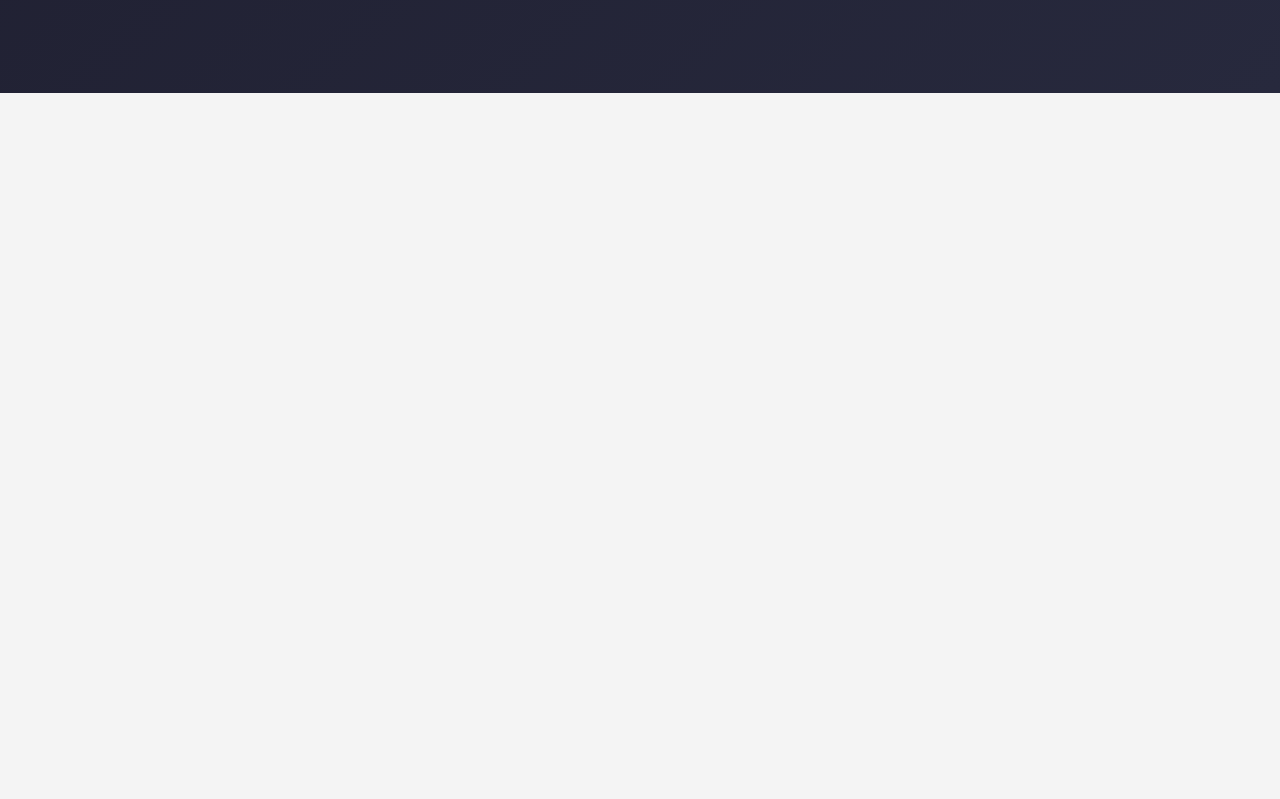
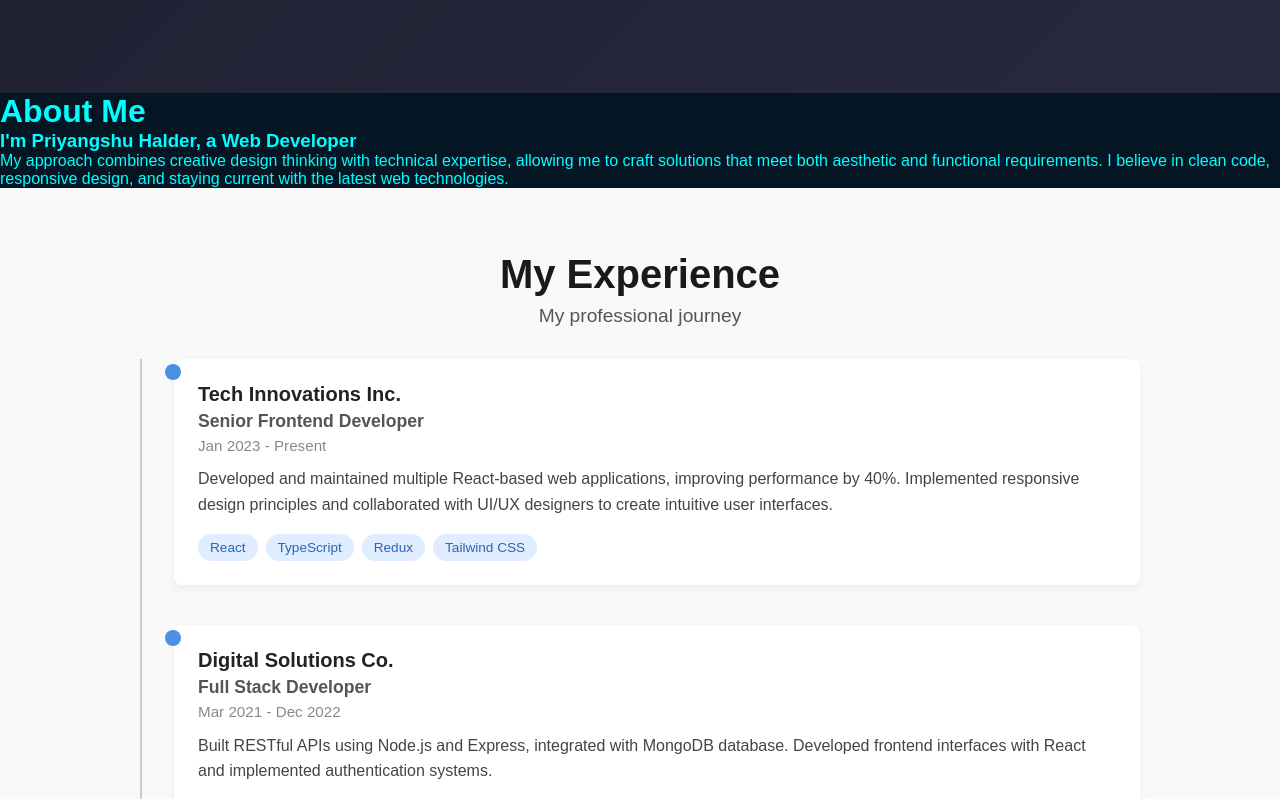
Before and after one commit to priyangshu-halder/react-basics, a React (Vite) app in the folder folio_vite/: page / in a window 1280 px wide. Shown: the part 780-1579 px from the top of the page. Before the commit the page ends 873 px from the top, so only its background shows below. Built offline with nearby package versions, Linux system fonts and the light colour scheme.

Commit message:
add Experience component

```diff
--- a/folio_vite/src/App.jsx
+++ b/folio_vite/src/App.jsx
@@ -1,14 +1,20 @@
-import './App.css'
+import styles from './App.module.css'
 import Navbar from './components/Navbar/Navbar'
 import Hero from './components/Hero/Hero'
+import About from './components/About/About'
+import Experience from './components/Experience/Experience'
+import Contact from './components/Contact/Contact'
 function App() {
 
 
   return (
     <>
-      <div className='{styles.App}'>
+      <div className={styles.App}>
         <Navbar/>
         <Hero/>
+        <About/>
+        <Experience/>
+        <Contact/>
       </div>
     </>
   )
--- /dev/null
+++ b/folio_vite/src/components/About/About.jsx
@@ -0,0 +1,17 @@
+import React from "react";
+import styles from './About.module.css'
+
+const About = () => {
+    return (
+        <div>
+            <h1>About Me</h1>
+            <h3>I'm Priyangshu Halder, a Web Developer</h3>
+            <p>My approach combines creative design thinking with technical expertise, allowing me to craft solutions that meet both aesthetic and functional requirements. I believe in clean code, responsive design, and staying current with the latest web technologies.</p>
+            <div>
+                {/* other features */}
+            </div>
+        </div>
+    );
+};
+
+export default About;
--- /dev/null
+++ b/folio_vite/src/components/Contact/Contact.jsx
@@ -0,0 +1,26 @@
+import React from "react";
+import styles from "./Contact.module.css"
+
+const Contact = () => {
+    return (
+        <div>
+            <h1>Contact</h1>
+            <div>
+                <div>
+                    <h4 >Email</h4>
+                    <p >hello@example.com</p>
+                </div>
+                <div>
+                    <h4 >Location</h4>
+                    <p >San Francisco, CA</p>
+                </div>
+                <div>
+                    <h4 >Availability</h4>
+                    <p >Freelance & Full-time</p>
+                </div>
+            </div>
+        </div>
+    );
+};
+
+export default Contact
--- /dev/null
+++ b/folio_vite/src/components/Experience/Experience.jsx
@@ -0,0 +1,62 @@
+import React from "react";
+import styles from "./Experience.module.css"
+
+const Experience = () => {
+
+    const experienceData = [
+        {
+            id: 1,
+            company: "Tech Innovations Inc.",
+            position: "Senior Frontend Developer",
+            period: "Jan 2023 - Present",
+            description: "Developed and maintained multiple React-based web applications, improving performance by 40%. Implemented responsive design principles and collaborated with UI/UX designers to create intuitive user interfaces.",
+            skills: ["React", "TypeScript", "Redux", "Tailwind CSS"]
+        },
+        {
+            id: 2,
+            company: "Digital Solutions Co.",
+            position: "Full Stack Developer",
+            period: "Mar 2021 - Dec 2022",
+            description: "Built RESTful APIs using Node.js and Express, integrated with MongoDB database. Developed frontend interfaces with React and implemented authentication systems.",
+            skills: ["Node.js", "Express", "MongoDB", "React", "JWT"]
+        },
+        {
+            id: 3,
+            company: "WebTech Startup",
+            position: "Junior Web Developer",
+            period: "Jun 2020 - Feb 2021",
+            description: "Assisted in developing responsive websites for clients across various industries. Implemented designs from Figma mockups and collaborated in an agile development environment.",
+            skills: ["HTML", "CSS", "JavaScript", "Git", "Responsive Design"]
+        }
+    ];
+
+    return (
+        <section id="experience" className={styles.experience}>
+            <div className={styles.container}>
+                <h2 className={styles.sectionTitle}>My Experience</h2>
+                <p className={styles.sectionSubtitle}>My professional journey</p>
+
+                <div className={styles.timeline}>
+                    {experienceData.map((exp) => (
+                        <div key={exp.id} className={styles.timelineItem}>
+                            <div className={styles.timelineDot}></div>
+                            <div className={styles.timelineContent}>
+                                <h3 className={styles.companyName}>{exp.company}</h3>
+                                <h4 className={styles.position}>{exp.position}</h4>
+                                <p className={styles.period}>{exp.period}</p>
+                                <p className={styles.description}>{exp.description}</p>
+                                <div className={styles.skills}>
+                                    {exp.skills.map((skill, index) => (
+                                        <span key={index} className={styles.skill}>{skill}</span>
+                                    ))}
+                                </div>
+                            </div>
+                        </div>
+                    ))}
+                </div>
+            </div>
+        </section>
+    );
+}
+
+export default Experience
--- /dev/null
+++ b/folio_vite/src/components/Experience/Experience.module.css
@@ -0,0 +1,93 @@
+.experience {
+    padding: 4rem 2rem;
+    background-color: #f9f9f9;
+  }
+
+  .container {
+    max-width: 1000px;
+    margin: 0 auto;
+  }
+
+  .sectionTitle {
+    font-size: 2.5rem;
+    font-weight: bold;
+    margin-bottom: 0.5rem;
+    text-align: center;
+    color: #1a1a1a;
+  }
+
+  .sectionSubtitle {
+    font-size: 1.2rem;
+    margin-bottom: 2rem;
+    text-align: center;
+    color: #555;
+  }
+
+  .timeline {
+    position: relative;
+    padding-left: 2rem;
+    border-left: 2px solid #ccc;
+  }
+
+  .timelineItem {
+    margin-bottom: 2.5rem;
+    position: relative;
+  }
+
+  .timelineDot {
+    width: 16px;
+    height: 16px;
+    background-color: #4a90e2;
+    border-radius: 50%;
+    position: absolute;
+    left: -9px;
+    top: 5px;
+  }
+
+  .timelineContent {
+    background: #fff;
+    padding: 1.5rem;
+    border-radius: 8px;
+    box-shadow: 0 4px 10px rgba(0, 0, 0, 0.05);
+  }
+
+  .companyName {
+    font-size: 1.25rem;
+    font-weight: 600;
+    color: #222;
+    margin: 0;
+  }
+
+  .position {
+    font-size: 1.1rem;
+    color: #555;
+    margin: 0.3rem 0;
+  }
+
+  .period {
+    font-size: 0.95rem;
+    color: #888;
+    margin-bottom: 0.8rem;
+  }
+
+  .description {
+    font-size: 1rem;
+    color: #444;
+    line-height: 1.6;
+    margin-bottom: 1rem;
+  }
+
+  .skills {
+    display: flex;
+    flex-wrap: wrap;
+    gap: 0.5rem;
+  }
+
+  .skill {
+    background-color: #e0ecff;
+    color: #2a66b2;
+    padding: 0.4rem 0.75rem;
+    border-radius: 20px;
+    font-size: 0.85rem;
+    font-weight: 500;
+  }
--- a/folio_vite/src/components/Navbar/Navbar.jsx
+++ b/folio_vite/src/components/Navbar/Navbar.jsx
@@ -8,9 +8,9 @@ const Navbar = () => {
         <div className={styles.navlinks}>
             <ul>
                 <li><a href="#about">About</a></li>
-                <li><a href="#contact">Contact</a></li>
                 <li><a href="#experience">Experience</a></li>
                 <li><a href="#projects">Projects</a></li>
+                <li><a href="#contact">Contact</a></li>
             </ul>
         </div>
     </nav>
```
Also changed, not shown: folio_vite/src/App.module.css (renamed from folio_vite/src/App.css), folio_vite/src/components/About/About.module.css (added), folio_vite/src/components/Contact/Contact.module.css (added).
